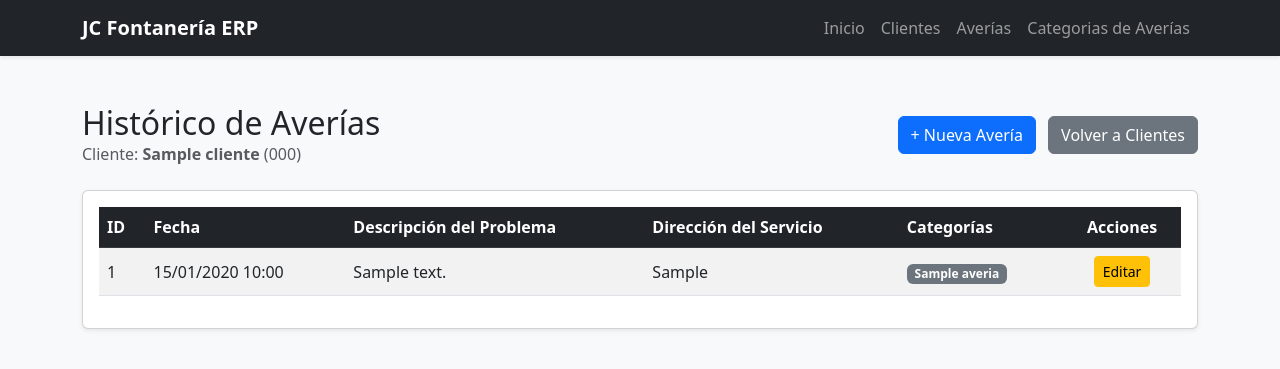
After one commit to juliju2026/fontaneria, a Spring Boot app: page /clientes/1/averias in a window 1280 px wide. The commit adds this page. Shown: the top 369 px of the page. Run offline with Spring Boot 4, Linux system fonts and the light colour scheme; tables that the repository leaves empty hold one stand-in row (values such as "Sample post").

Commit message:
Funcional, falta modulo de modificacion de estados

```diff
--- a/src/main/java/com/jcfontaneria/fontaneria/controller/ClienteController.java
+++ b/src/main/java/com/jcfontaneria/fontaneria/controller/ClienteController.java
@@ -95,4 +95,14 @@ public class ClienteController {
         }
         return "redirect:/clientes";
     }
+
+    @GetMapping("/{id}/averias")
+    public String verHistoricoAverias(@PathVariable Long id, Model model) {
+        Cliente cliente = clienteService.buscarPorIdConAverias(id)
+                .orElseThrow(() -> new IllegalArgumentException("ID de cliente no válido: " + id));
+
+        model.addAttribute("cliente", cliente);
+        model.addAttribute("averias", cliente.getAverias());
+        return "clientes/historico-averias";
+    }
 }
--- a/src/main/java/com/jcfontaneria/fontaneria/repository/ClienteRepository.java
+++ b/src/main/java/com/jcfontaneria/fontaneria/repository/ClienteRepository.java
@@ -3,6 +3,7 @@ package com.jcfontaneria.fontaneria.repository;
 import com.jcfontaneria.fontaneria.entity.Cliente;
 import org.springframework.data.jpa.repository.JpaRepository;
 import org.springframework.data.jpa.repository.Query;
+import org.springframework.data.repository.query.Param;
 import org.springframework.stereotype.Repository;
 
 import java.util.List;
@@ -23,4 +24,8 @@ public interface ClienteRepository extends JpaRepository<Cliente, Long> {
 
     @Query("SELECT DISTINCT c FROM Cliente c LEFT JOIN FETCH c.averias WHERE c.nombreCompleto LIKE %?1%")
     List<Cliente> findByFiltroConAverias(String filtro);
+
+    // Consulta que fuerza la carga de las averías filtrando por el ID del cliente
+    @Query("SELECT c FROM Cliente c LEFT JOIN FETCH c.averias WHERE c.id = :id")
+    Optional<Cliente> findByIdConAverias(@Param("id") Long id);
 }
--- a/src/main/java/com/jcfontaneria/fontaneria/service/ClienteService.java
+++ b/src/main/java/com/jcfontaneria/fontaneria/service/ClienteService.java
@@ -33,6 +33,10 @@ public class ClienteService {
         return clienteRepository.findById(id);
     }
 
+    public Optional<Cliente> buscarPorIdConAverias(Long id) {
+        return clienteRepository.findByIdConAverias(id);
+    }
+
     public Optional<Cliente> buscarPorNif(String nif) { return clienteRepository.findByNif(nif);
     }
     public List<Cliente> buscarClientes(String filtro) {
--- /dev/null
+++ b/src/main/resources/templates/clientes/historico-averias.html
@@ -0,0 +1,65 @@
+<!DOCTYPE html>
+<html xmlns:th="http://www.thymeleaf.org" lang="es">
+<head>
+    <meta charset="UTF-8">
+    <title>Histórico de Averías - Fontanería ERP</title>
+    <link href="https://cdn.jsdelivr.net/npm/bootstrap@5.3.0/dist/css/bootstrap.min.css" rel="stylesheet">
+</head>
+<body class="bg-light">
+<div th:replace="~{fragments/navbar :: menu-superior}"></div>
+
+<div class="container mt-5">
+    <div class="d-flex justify-content-between align-items-center mb-4">
+        <div>
+            <h2 class="mb-0">Histórico de Averías</h2>
+            <p class="text-muted mb-0">
+                Cliente: <strong th:text="${cliente.nombreCompleto}">Juan Pérez</strong>
+                (<span th:text="${cliente.telefono}">600123456</span>)
+            </p>
+        </div>
+        <div>
+            <a th:href="@{/averias/nueva(clienteId=${cliente.id})}" class="btn btn-primary me-2">+ Nueva Avería</a>
+            <a th:href="@{/clientes}" class="btn btn-secondary">Volver a Clientes</a>
+        </div>
+    </div>
+
+    <div class="card shadow-sm">
+        <div class="card-body">
+            <table class="table table-striped table-hover align-middle">
+                <thead class="table-dark">
+                <tr>
+                    <th>ID</th>
+                    <th>Fecha</th>
+                    <th>Descripción del Problema</th>
+                    <th>Dirección del Servicio</th>
+                    <th>Categorías</th>
+                    <th class="text-center">Acciones</th>
+                </tr>
+                </thead>
+                <tbody>
+                <tr th:each="averia : ${averias}">
+                    <td th:text="${averia.id}">1</td>
+                    <td th:text="${#temporals.format(averia.fechaCreacion, 'dd/MM/yyyy HH:mm')}">16/11/2026</td>
+                    <td th:text="${averia.descripcionProblema}">Fuga en tubería</td>
+                    <td th:text="${averia.direccionServicio}">Calle Falsa 123</td>
+                    <td>
+                        <span th:each="cat : ${averia.categorias}"
+                              th:text="${cat.nombre}"
+                              class="badge bg-secondary me-1">Fontanería</span>
+                    </td>
+                    <td class="text-center">
+                        <a th:href="@{/averias/editar/{id}(id=${averia.id})}"
+                           class="btn btn-warning btn-sm">Editar</a>
+                    </td>
+                </tr>
+                <tr th:if="${#lists.isEmpty(averias)}">
+                    <td colspan="6" class="text-center text-muted py-4">Este cliente no tiene averías registradas.</td>
+                </tr>
+                </tbody>
+            </table>
+        </div>
+    </div>
+</div>
+
+</body>
+</html>
```
Also changed, not shown: src/main/java/com/jcfontaneria/fontaneria/controller/ServicioAveriaController.java (+13 -2 lines), src/main/resources/templates/averias/form-averia.html (+21 -7 lines).
